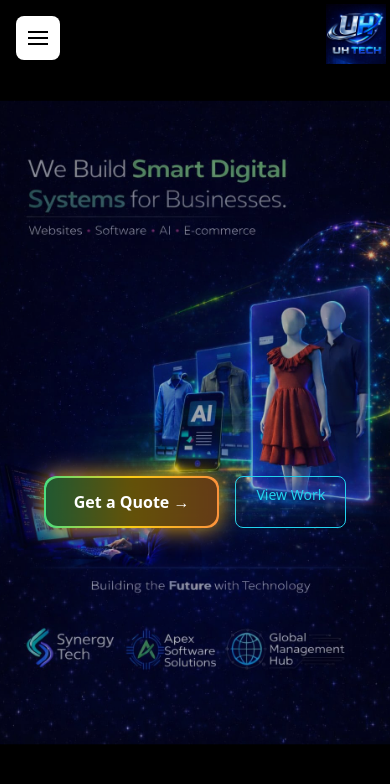
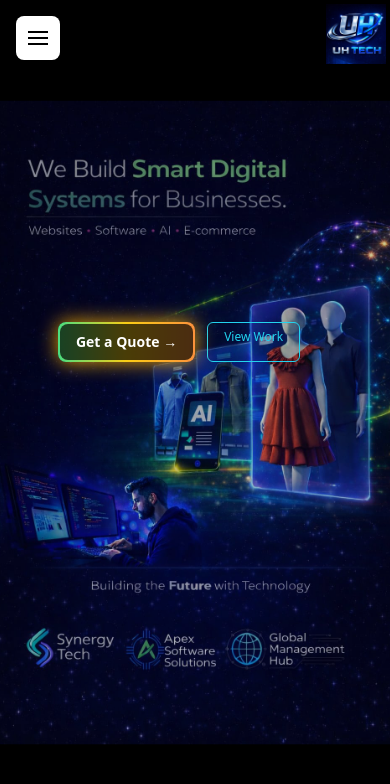
Before and after one commit to uhtech28/uh-tech-website, a Next.js app: page / in a window 390 px wide. Shown: the top 784 px of the page. Built offline with nearby package versions, Linux system fonts and the light colour scheme.

Commit message:
Fix mobile hero layout and visibility

```diff
--- a/app/page.tsx
+++ b/app/page.tsx
@@ -56,7 +56,6 @@
     fill
     priority
     className="object-contain scale-110"
-
   />
 
   <div className="absolute inset-0 bg-black/20" />
@@ -67,12 +66,12 @@
   </div>
 
   {/* Mobile Buttons */}
-  <div className="relative z-20 flex items-center justify-center mt-40">
-    <div className="flex gap-4">
+<div className="relative z-20 flex items-center justify-center -translate-x-4 -translate-y-20">
+  <div className="flex gap-3">
 
     <a href="/contact" className="relative">
-        <div className="p-[2px] rounded-xl bg-gradient-to-r from-green-400 via-yellow-400 to-orange-400 shadow-[0_0_25px_rgba(255,180,0,0.9)]">
-          <div className="px-7 py-3 rounded-xl bg-black/60 backdrop-blur text-white font-semibold">
+      <div className="p-[2px] rounded-lg bg-gradient-to-r from-green-400 via-yellow-400 to-orange-400 shadow-[0_0_20px_rgba(255,180,0,0.9)]">
+        <div className="px-4 py-2 rounded-lg bg-black/70 backdrop-blur text-white text-sm font-semibold">
           Get a Quote →
         </div>
       </div>
@@ -80,15 +79,15 @@
 
     <a
       href="/projects"
-        className="px-5 py-2 text-sm border border-cyan-400 text-cyan-400 rounded-lg"
+      className="px-4 py-1.5 text-xs border border-cyan-400 text-cyan-400 rounded-md"
     >
       View Work
     </a>
 
   </div>
 </div>
+
 </div>
-
 
     </div>
   );
```
Lines whose indentation alone changed are shown as unchanged.
